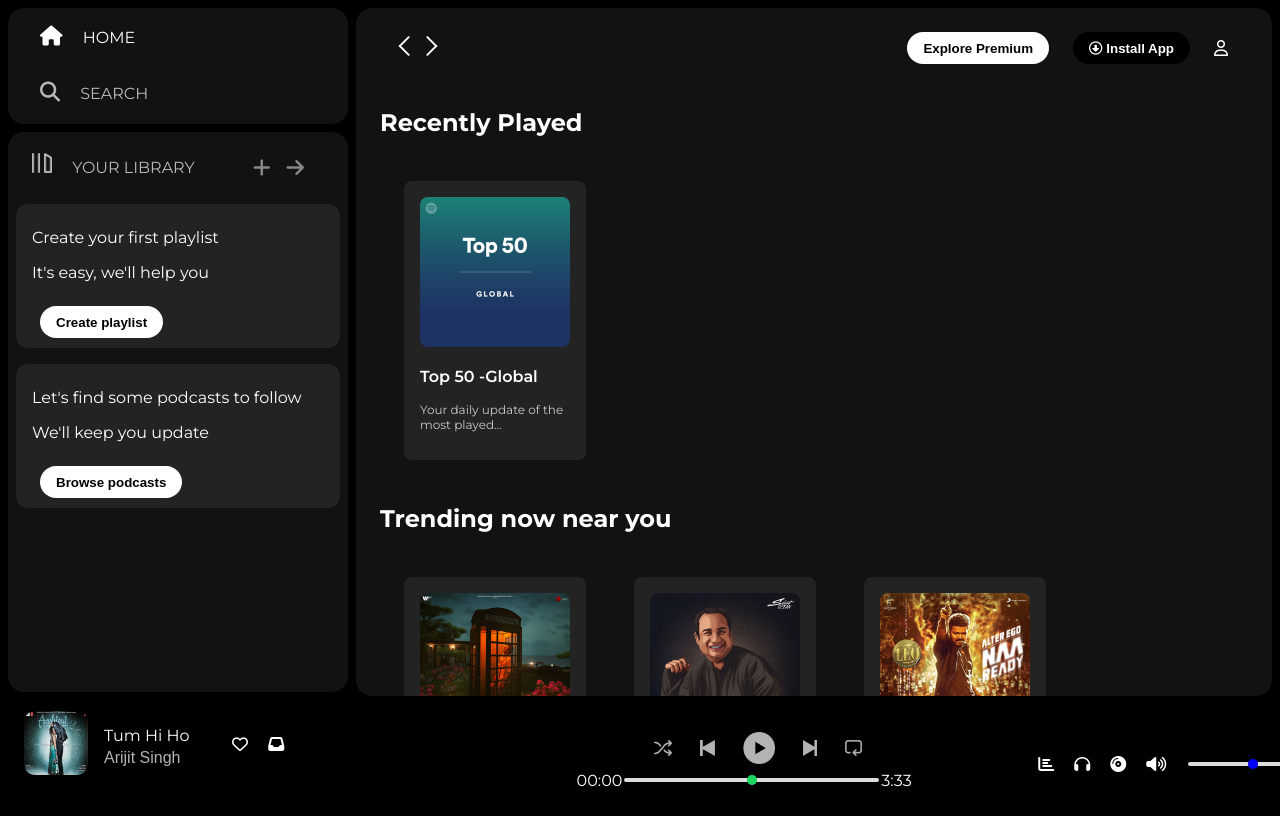
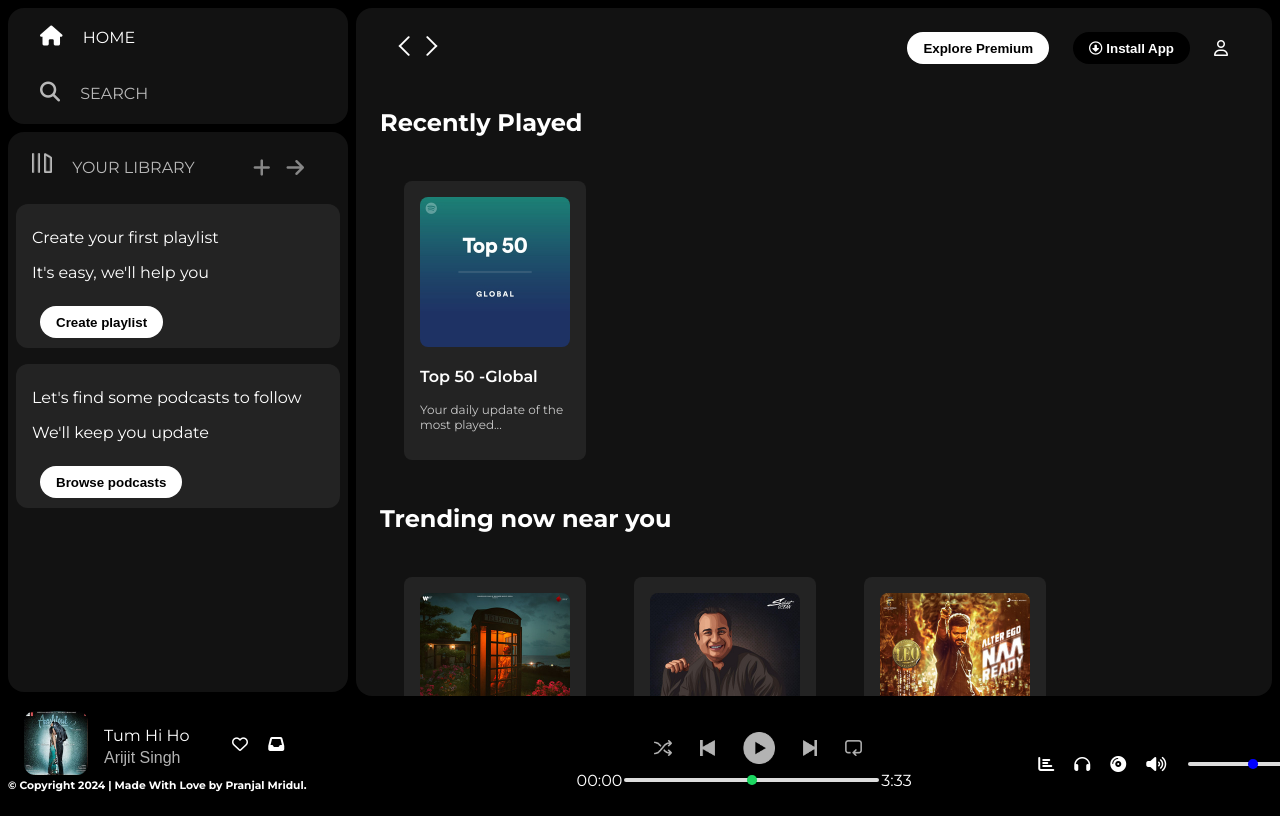
Before and after one commit to pmc0707/Spotify-clone, a website built with webpack: page index.html in a window 1280 px wide. Built offline with nearby package versions, Linux system fonts and the light colour scheme.

Commit message:
spotify-clone

```diff
--- a/css/style.css
+++ b/css/style.css
@@ -307,6 +307,7 @@
 
 
 
+
 /*@media query*/
 @media (max-width: 1000px) {
   .hide {
--- a/index.html
+++ b/index.html
@@ -62,6 +62,11 @@
       <div class="my-div2">Arijit Singh</div>
       <div class="heart"><i class="fa-regular fa-heart"></i>
         <i class="fa-solid fa-inbox"  style="margin-left: 1rem"></i></div>
+    </div>
+    <div>
+      <h6 class="copyright">
+        &copy; Copyright 2024 | Made With Love by Pranjal Mridul.
+      </h6>
     </div>
 
   </div>
@@ -167,6 +172,5 @@
     </div>
   </div>
 </div>
-
 </body>
 </html>
```
